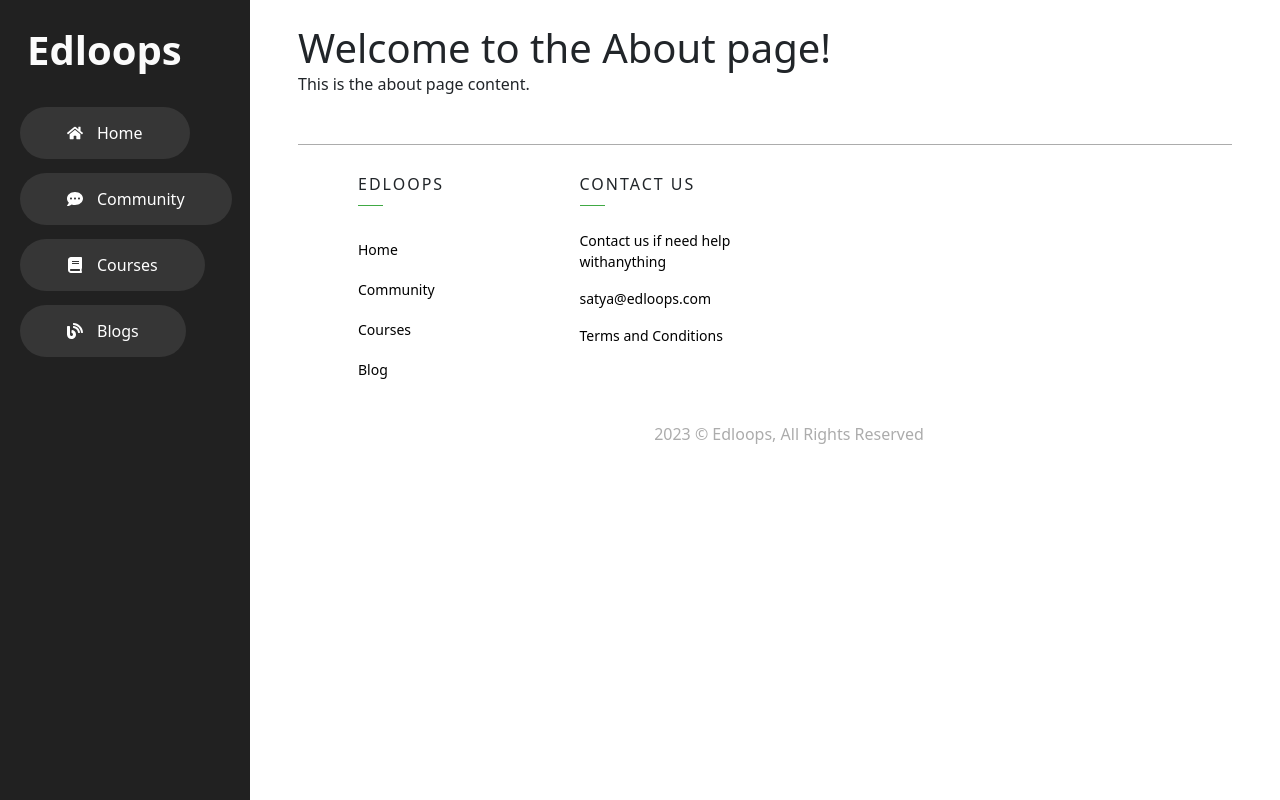
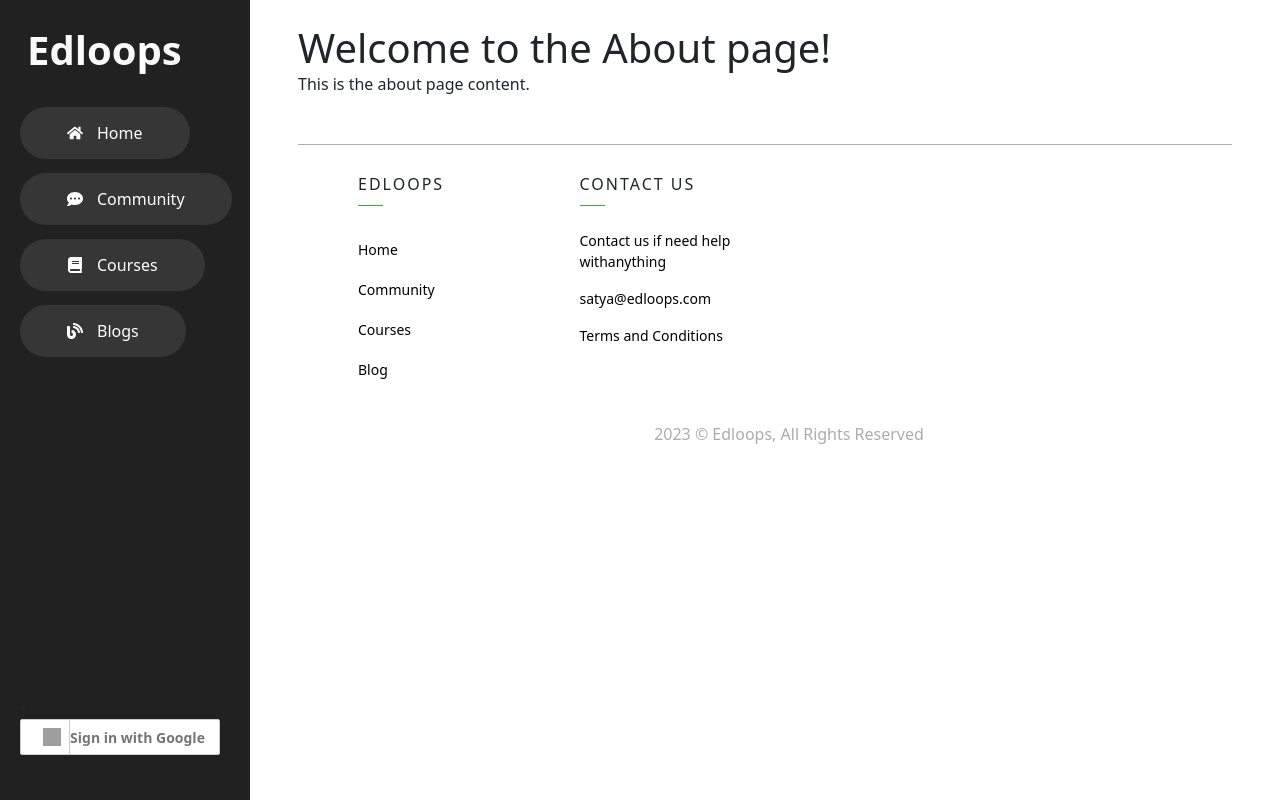
Before and after one commit to SatyanarayanPrashar/Edloops_web, a Next.js app: page /about in a window 1280 px wide. Built offline with nearby package versions, Linux system fonts and the light colour scheme; no server answers; grey boxes are pictures that could not be loaded; what next-redux-wrapper would draw is missing.

Commit message:
Auth fixed

```diff
--- a/package.json
+++ b/package.json
@@ -22,7 +22,7 @@
     "axios": "^1.4.0",
     "bootstrap": "^5.3.0",
     "dotenv": "^16.3.1",
-    "firebase": "^9.22.2",
+    "firebase": "^9.23.0",
     "font-awesome": "^4.7.0",
     "formik": "^2.4.3",
     "get-video-id": "^3.6.5",
--- a/src/Components/Navbar/index.tsx
+++ b/src/Components/Navbar/index.tsx
@@ -1,46 +1,57 @@
 import React, { useEffect, useState } from "react";
-// import NextLink from "next/link";
 import { FaHome, FaBlog, FaBook, FaCommentDots } from "react-icons/fa";
 import { publicRoutes } from "@/enums/route.enum";
 import { useRouter } from "next/router";
 import NextLink from "@/helper/NextLink";
 import { ErrorHandler, ResponseHandler } from "@/helper/utils";
+import { initializeApp } from "firebase/app";
+import { GoogleAuthProvider, getAuth, signInWithPopup, signOut } from "firebase/auth";
+import { useAuthState } from 'react-firebase-hooks/auth';
 
-// Initialize Firebase
-// const firebaseConfig = {
-//   apiKey: process.env.REACT_APP_FIREBASE_API_KEY,
-//   authDomain: process.env.REACT_APP_FIREBASE_AUTH_DOMAIN,
-//   projectId: process.env.REACT_APP_FIREBASE_PROJECT_ID,
-//   storageBucket: process.env.REACT_APP_FIREBASE_STORAGE_BUCKET,
-//   messagingSenderId: process.env.REACT_APP_FIREBASE_MESSAGING_SENDER_ID,
-//   appId: process.env.REACT_APP_FIREBASE_APP_ID,
-//   measurementId: process.env.REACT_APP_FIREBASE_MEASUREMENT_ID
-// };
 
-// const app = initializeApp(firebaseConfig);
-// const auth = getAuth(app);
+// Initiaize Firebase
+const firebaseConfig = {
+  // apiKey: process.env.REACT_APP_FIREBASE_API_KEY,
+  // authDomain: process.env.REACT_APP_FIREBASE_AUTH_DOMAIN,
+  // projectId: process.env.REACT_APP_FIREBASE_PROJECT_ID,
+  // storageBucket: process.env.REACT_APP_FIREBASE_STORAGE_BUCKET,
+  // messagingSenderId: process.env.REACT_APP_FIREBASE_MESSAGING_SENDER_ID,
+  // appId: process.env.REACT_APP_FIREBASE_APP_ID,
+  // measurementId: process.env.REACT_APP_FIREBASE_MEASUREMENT_ID
+  apiKey: "AIzaSyAXh96zo0-ZyO4W0U44Xg7pzuCggUnyN2E",
+  authDomain: "edloops-3dbd7.firebaseapp.com",
+  projectId: "edloops-3dbd7",
+  storageBucket: "edloops-3dbd7.appspot.com",
+  messagingSenderId: "875810968885",
+  appId: "1:875810968885:web:0f25eda48981103c9d687c",
+  measurementId: "G-0JNH7EQPV5"
+};
+
+const app = initializeApp(firebaseConfig);
+const auth = getAuth(app);
 
 const index = () => {
   const [toggleSidebar, setToggleSidebar] = useState(false);
   const [activeClass, setActiveClass] = useState(false);
   const router = useRouter();
-  // const [user] = useAuthState(auth);
 
-  // useEffect(() => {
-  //   console.log(router.pathname, "pathname");
+  const [user] = useAuthState(auth);
 
-  //   if (router.pathname === publicRoutes.home) {
-  //     setActiveClass(true);
-  //   }
-  // }, []);
+  useEffect(() => {
+    console.log(router.pathname, "pathname");
+
+    if (router.pathname === publicRoutes.home) {
+      setActiveClass(true);
+    }
+  }, []);
 
   const signInWithGoogle = () => {
-    // const provider = new GoogleAuthProvider();
-    // signInWithPopup(auth, provider);
+    const provider = new GoogleAuthProvider();
+    signInWithPopup(auth, provider);
   };
 
   const handleSignOut = () => {
-    // signOut(auth);
+    signOut(auth);
   };
   return (
     <>
@@ -57,7 +68,7 @@ const index = () => {
       {/* sidebar */}
       <nav className={`sidebar ${toggleSidebar ? "open" : ""}`}>
         <ul>
-
+          <div>
             <NextLink activeClassName={"active"} href={publicRoutes.landing}>
               <li className="edloops">Edloops</li>
             </NextLink>
@@ -93,11 +104,20 @@ const index = () => {
                 </span>
               </li>
             </NextLink>
-          {/* <li className='loginButton'>
+          </div>
+
+        </ul>
+
+        <div
+          className={`overlay ${toggleSidebar ? "view" : ""}`}
+          onClick={() => setToggleSidebar(!toggleSidebar)}
+        ></div>
+
+          {<li className='loginButton'>
             <div>
               {user ? (
                 <>
-        <h1>Welcome, {user.displayName}!</h1>
+                  <div className="welcomemessage">{user.displayName}!</div>
                   <button className="sign-out-button" onClick={handleSignOut}>
                     <div className="google-logo-wrapper">
                       <img
@@ -122,12 +142,7 @@ const index = () => {
                 </button>
               )}
             </div>
-       </li>  */}
-        </ul>
-        <div
-          className={`overlay ${toggleSidebar ? "view" : ""}`}
-          onClick={() => setToggleSidebar(!toggleSidebar)}
-        ></div>
+          </li>}
       </nav>
     </>
   );
--- a/src/styles/navBar.scss
+++ b/src/styles/navBar.scss
@@ -6,6 +6,9 @@
   width: 250px;
   background-color: #212121;
   padding: 0;
+  display: flex;
+  flex-direction: column;
+  justify-content: space-between;
 }
 
 .sidebar ul {
@@ -53,6 +56,7 @@
 .sidebarbutton:hover {
   transform: scale(1.05) rotate(-1deg);
 }
+
 .google-sign-in-button {
   background-color: $default;
   border: 1px solid #ccc;
@@ -60,8 +64,8 @@
   color: #757575;
   font-size: 14px;
   font-weight: bold;
-  padding: 0;
-  width: 240px;
+  padding: 0px;
+  width: 200px;
   height: 36px;
   cursor: pointer;
   display: flex;
@@ -84,7 +88,7 @@
 }
 
 .google-logo {
-  width: 18px;
+  // width: 10px;
   height: 18px;
 }
 
@@ -99,7 +103,7 @@
   font-size: 14px;
   font-weight: bold;
   padding: 0;
-  width: 240px;
+  width: 200px;
   height: 36px;
   cursor: pointer;
   display: flex;
@@ -124,15 +128,20 @@
 .google-logo {
   width: 18px;
   height: 18px;
-  margin-right: 20px;
+  // margin-right: 20px;
 }
 .google-logo_signout {
-  width: 18px;
+  // width: 18px;
   height: 18px;
-  margin-right: 1px;
+  margin-right: 10px;
 }
 .loginButton {
-  margin: 20px;
+  margin: 20px 20px 45px 20px;
+
+  .welcomemessage{
+    font-size: 1.2rem;
+    color: white;
+  }
 }
 
 .header {
```
Also changed, not shown: 2 other files (tests, documents, lock files or other folders). Lines whose indentation alone changed are shown as unchanged.
